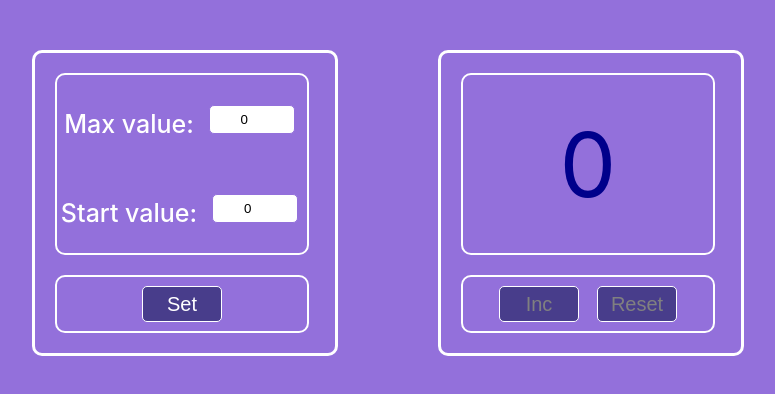
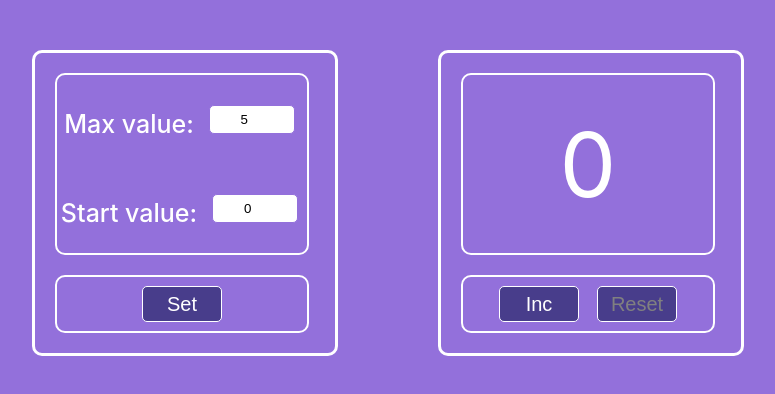
Before and after one commit to Karpenko21/counter, a React (Create React App) app: page / in a window 1280 px wide. Shown: the top 394 px of the page, without its empty margins (18-793 px from the left). Built offline with nearby package versions, Linux system fonts and the light colour scheme.

Commit message:
Counter with Redux

```diff
--- a/package.json
+++ b/package.json
@@ -10,9 +10,12 @@
     "@types/node": "^16.7.13",
     "@types/react": "^18.0.0",
     "@types/react-dom": "^18.0.0",
+    "@types/react-redux": "^7.1.25",
     "react": "^18.2.0",
     "react-dom": "^18.2.0",
+    "react-redux": "^8.1.1",
     "react-scripts": "5.0.1",
+    "redux": "^4.2.1",
     "typescript": "^4.4.2",
     "web-vitals": "^2.1.0"
   },
--- a/src/App.tsx
+++ b/src/App.tsx
@@ -5,43 +5,11 @@ import {CounterSetter} from "./component/CounterSetter";
 
 function App() {
 
-    const [maxValue, setMaxValue] = useState<number>(0)
-    const [minValue, setMinValue] = useState<number>(0)
-    const [value, setValue] = useState(minValue)
-    const [error, setError] = useState<string>('')
-
-    const errorWarning = 'Incorrect value!'
-    const messageAfterError = 'Enter values and press "set"'
 
     return (
         <div className="App">
-            <CounterSetter
-                maxValue={maxValue}
-                minValue={minValue}
-                error={error}
-                value={value}
-
-                callbackForMaxValue={setMaxValue}
-                callbackForMinValue={setMinValue}
-                callbackForError={setError}
-                callbackForValue={setValue}
-
-                errorWarning={errorWarning}
-                messageAfterError={messageAfterError}/>
-
-            <Counter
-                maxValue={maxValue}
-                minValue={minValue}
-                error={error}
-                value={value}
-
-                callbackForMaxValue={setMaxValue}
-                callbackForMinValue={setMinValue}
-                callbackForError={setError}
-                callbackForValue={setValue}
-
-                errorWarning={errorWarning}
-                messageAfterError={messageAfterError}/>
+            <CounterSetter/>
+            <Counter/>
         </div>
     )
 }
--- a/src/component/Counter.tsx
+++ b/src/component/Counter.tsx
@@ -1,64 +1,66 @@
 import React from 'react';
 import {Button} from "./Button";
 import s from "./Counter.module.css"
-import {CounterPropsType} from "./CounterSetter";
+import {useDispatch, useSelector} from "react-redux";
+import {AppRootStateType} from "../state/store";
+import {clickIncAC, clickResetAC, CounterVariablesType} from "../state/counterReducer";
 
 
-export const Counter: React.FC<CounterPropsType> = (
-    {
-        value,
-        maxValue,
-        minValue,
-        error,
-        callbackForValue,
-        errorWarning,
-        messageAfterError
-    }
-) => {
+export const Counter = () => {
+
+    const counterVariables = useSelector<AppRootStateType, CounterVariablesType>(state => state.counterVariables)
+    const dispatch = useDispatch();
 
     const onClickIncHandler = () => {
-        callbackForValue(value + 1)
+        dispatch(clickIncAC())
     }
 
     const onClickResetHandler = () => {
-        callbackForValue(minValue)
+        dispatch(clickResetAC())
     }
+
+    const classNamePanel = counterVariables.error === counterVariables.errorWarning
+        ? s.errorWarning
+        : counterVariables.error === counterVariables.messageAfterError
+            ? s.messageAfterError
+            : counterVariables.value === counterVariables.maxValue
+                ? s.maxValue
+                : s.value
+
+    const panel = counterVariables.error === counterVariables.errorWarning
+        ? counterVariables.errorWarning
+        : counterVariables.error === counterVariables.messageAfterError
+            ? counterVariables.messageAfterError
+            : counterVariables.value
+
+    const classNameInc = counterVariables.value === counterVariables.maxValue
+        ? s.disabled
+        : counterVariables.error
+            ? s.disabled
+            : s.button
+
+    const classNameReset = counterVariables.value === counterVariables.minValue
+            ? s.disabled
+            : counterVariables.error
+                ? s.disabled
+                : s.button
+
     return (
         <div className={s.counter}>
             <div className={s.panel}>
-                <div className={
-                    error === errorWarning
-                        ? s.errorWarning
-                        : error === messageAfterError
-                            ? s.messageAfterError
-                            : value === maxValue
-                                ? s.maxValue
-                                : s.value}
-                >
-                    {error === errorWarning
-                        ? errorWarning
-                        : error === messageAfterError
-                            ? messageAfterError
-                            : value}
+                <div className={classNamePanel}>
+                    {panel}
                 </div>
             </div>
             <div className={s.buttonsContainer}>
                 <Button name={"Inc"}
                         callback={onClickIncHandler}
-                        disabled={value === maxValue ? true : !!error}
-                        className={value === maxValue
-                            ? s.disabled
-                            : error
-                                ? s.disabled
-                                : s.button}/>
+                        disabled={counterVariables.value === counterVariables.maxValue ? true : !!counterVariables.error}
+                        className={classNameInc}/>
                 <Button name={"Reset"}
                         callback={onClickResetHandler}
-                        disabled={value === minValue ? true : !!error}
-                        className={value === minValue
-                            ? s.disabled
-                            : error
-                                ? s.disabled
-                                : s.button}/>
+                        disabled={counterVariables.value === counterVariables.minValue ? true : !!counterVariables.error}
+                        className={classNameReset}/>
             </div>
         </div>
     )
--- a/src/component/CounterSetter.tsx
+++ b/src/component/CounterSetter.tsx
@@ -1,56 +1,25 @@
-import React, {ChangeEvent, useEffect} from 'react';
+import React, {ChangeEvent} from 'react';
 import s from "./Counter.module.css"
 import {Button} from "./Button";
+import {useDispatch, useSelector} from "react-redux";
+import {AppRootStateType} from "../state/store";
+import {changeMaxValueAC, changeMinValueAC, changeValuesAC, CounterVariablesType} from "../state/counterReducer";
 
-export type CounterPropsType = {
-    value: number
-    maxValue: number
-    minValue: number
-    error: string
 
-    callbackForValue: (value: number) => void
-    callbackForMaxValue: (maxValue: number) => void
-    callbackForMinValue: (minValue: number) => void
-    callbackForError: (error: string) => void
+export const CounterSetter = () => {
 
-    errorWarning: string
-    messageAfterError: string
-}
+    const counterVariables = useSelector<AppRootStateType, CounterVariablesType>(state => state.counterVariables)
+    const dispatch = useDispatch();
 
-export const CounterSetter: React.FC<CounterPropsType> = (
-    {
-        maxValue,
-        minValue,
-        error,
-
-        callbackForValue,
-        callbackForMaxValue,
-        callbackForMinValue,
-        callbackForError,
-
-        errorWarning,
-        messageAfterError
-    }
-) => {
     const onChangeMaxValueHandler = (e: ChangeEvent<HTMLInputElement>) => {
-        let newMaxValue = Number(e.currentTarget.value)
-        callbackForMaxValue(newMaxValue)
-        if (newMaxValue <= minValue || newMaxValue < 0) {
-            callbackForError(errorWarning)
-        } else {
-            callbackForError(messageAfterError)
-        }
+        dispatch(changeMaxValueAC(Number(e.currentTarget.value)))
     }
     const onChangeMinValueHandler = (e: ChangeEvent<HTMLInputElement>) => {
-        let newMinValue = Number(e.currentTarget.value)
-        callbackForMinValue(newMinValue)
-        if (newMinValue >= 0 && newMinValue < maxValue) {
-            callbackForError(messageAfterError)
-        } else {
-            callbackForError(errorWarning)
-        }
+        dispatch(changeMinValueAC(Number(e.currentTarget.value)))
     }
 
+
+/*
 
     useEffect(() => {
         let storageMaxValueAsString = localStorage.getItem('counterMaxValue')
@@ -70,14 +39,14 @@ export const CounterSetter: React.FC<CounterPropsType> = (
             callbackForValue(storageValue)
         }
     }, [])
+*/
 
 
-    const ChangeValues = () => {
-        localStorage.setItem('counterMaxValue', JSON.stringify(maxValue))
+    const сhangeValues = () => {
+   /*     localStorage.setItem('counterMaxValue', JSON.stringify(maxValue))
         localStorage.setItem('counterMinValue', JSON.stringify(minValue))
-        localStorage.setItem('counterValue', JSON.stringify(minValue))
-        callbackForError('')
-        callbackForValue(minValue)
+        localStorage.setItem('counterValue', JSON.stringify(minValue))*/
+     dispatch(changeValuesAC())
     }
 
     return (
@@ -86,23 +55,23 @@ export const CounterSetter: React.FC<CounterPropsType> = (
                 <div className={s.panelInputValue}>
                     <span>Max value:
                         <input type={"number"}
-                               value={maxValue}
-                               className={error === errorWarning ? s.error : s.input}
+                               value={counterVariables.maxValue}
+                               className={counterVariables.error === counterVariables.errorWarning ? s.error : s.input}
                                onChange={onChangeMaxValueHandler}/></span>
                 </div>
                 <div className={s.panelInputValue}>
                     <span>Start value:
                         <input type={"number"}
-                               value={minValue}
-                               className={error === errorWarning ? s.error : s.input}
+                               value={counterVariables.minValue}
+                               className={counterVariables.error === counterVariables.errorWarning ? s.error : s.input}
                                onChange={onChangeMinValueHandler}/></span>
                 </div>
             </div>
             <div className={s.buttonsContainer}>
                 <Button name={'Set'}
-                        callback={ChangeValues}
-                        disabled={error === errorWarning}
-                        className={error === errorWarning ? s.disabled : s.button}/>
+                        callback={сhangeValues}
+                        disabled={counterVariables.error === counterVariables.errorWarning}
+                        className={counterVariables.error === counterVariables.errorWarning ? s.disabled : s.button}/>
             </div>
         </div>
     )
--- a/src/index.tsx
+++ b/src/index.tsx
@@ -3,14 +3,18 @@ import ReactDOM from 'react-dom/client';
 import './index.css';
 import App from './App';
 import reportWebVitals from './reportWebVitals';
+import {Provider} from "react-redux";
+import {store} from "./state/store";
 
 const root = ReactDOM.createRoot(
-  document.getElementById('root') as HTMLElement
+    document.getElementById('root') as HTMLElement
 );
 root.render(
-  <React.StrictMode>
-    <App />
-  </React.StrictMode>
+    <React.StrictMode>
+        <Provider store={store}>
+            <App/>
+        </Provider>
+    </React.StrictMode>
 );
 
 // If you want to start measuring performance in your app, pass a function
--- /dev/null
+++ b/src/state/counterReducer.ts
@@ -0,0 +1,84 @@
+type ActionsType = ChangeMaxValueActionType | ChangeMinValueActionType | ChangeValuesActionType
+    | ClickIncActionType | ClickResetActionType
+
+export type CounterVariablesType = {
+    maxValue: number
+    minValue: number
+    value: number
+    error: string
+    errorWarning: string,
+    messageAfterError: string
+}
+
+const initialState: CounterVariablesType = {
+    maxValue: 5,
+    minValue: 0,
+    value: 0,
+    error: "",
+    errorWarning: 'Incorrect value!',
+    messageAfterError: 'Enter values and press "set"'
+}
+
+export const counterReducer = (state: CounterVariablesType = initialState, action: ActionsType): CounterVariablesType => {
+    switch (action.type) {
+        case "CHANGE-MAX-VALUE": {
+            if (action.newMaxValue <= state.minValue || action.newMaxValue < 0 || state.minValue < 0) {
+                state = {...state, error: state.errorWarning}
+            } else {
+                state = {...state, error: state.messageAfterError}
+            }
+            return {...state, maxValue: action.newMaxValue}
+        }
+        case "CHANGE-MIN-VALUE": {
+            if (action.newMinValue >= 0 && action.newMinValue < state.maxValue) {
+                state = {...state, error: state.messageAfterError}
+            } else {
+                state = {...state, error: state.errorWarning}
+            }
+            return {...state, minValue: action.newMinValue}
+        }
+        case "CHANGE-VALUES": {
+            return {...state, error: '', value: state.minValue}
+        }
+        case "CLICK-INK": {
+            return  {...state, value: state.value +1 }
+        }
+        case "CLICK-RESET": {
+            return  {...state, value: state.minValue }
+        }
+        default:
+            return state;
+    }
+}
+
+export const changeMaxValueAC = (newMaxValue: number) => (
+    {type: 'CHANGE-MAX-VALUE', newMaxValue}
+) as const
+
+export type ChangeMaxValueActionType = ReturnType<typeof changeMaxValueAC>;
+
+
+export const changeMinValueAC = (newMinValue: number) => (
+    {type: 'CHANGE-MIN-VALUE', newMinValue}
+) as const
+
+export type ChangeMinValueActionType = ReturnType<typeof changeMinValueAC>;
+
+export const changeValuesAC = () => (
+    {type: 'CHANGE-VALUES'}
+) as const
+
+export type ChangeValuesActionType = ReturnType<typeof changeValuesAC>;
+
+
+export const clickIncAC = () => (
+    {type: 'CLICK-INK'}
+) as const
+
+export type ClickIncActionType = ReturnType<typeof clickIncAC>;
+
+export const clickResetAC = () => (
+    {type: 'CLICK-RESET'}
+) as const
+
+export type ClickResetActionType = ReturnType<typeof clickResetAC>;
--- /dev/null
+++ b/src/state/store.ts
@@ -0,0 +1,14 @@
+import {counterReducer} from "./counterReducer";
+import {combineReducers, createStore} from "redux";
+
+const rootReducer = combineReducers({
+    counterVariables : counterReducer,
+})
+// непосредственно создаём store
+export const store = createStore(rootReducer);
+// определить автоматически тип всего объекта состояния
+export type AppRootStateType = ReturnType<typeof rootReducer>
+
+// а это, чтобы можно было в консоли браузера обращаться к store в любой момент
+// @ts-ignore
+window.store = store;
```
Also changed, not shown: 1 other file (tests, documents, lock files or other folders).
